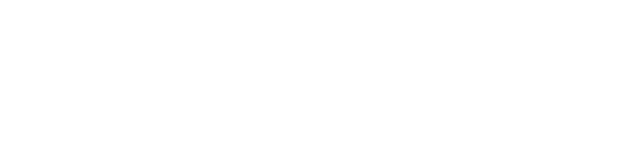
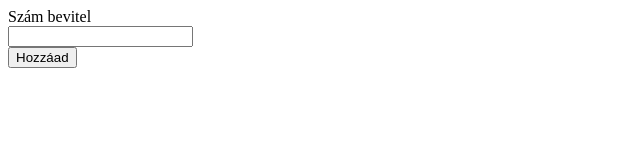
Before and after one commit to CserhiBerni/TesztDoga, a website: page index.html in a window 1280 px wide. Shown: the whole page, without its empty margins (0-640 px from the left). Drawn offline with Linux system fonts and the light colour scheme.

Commit message:
Added basic HTML sctructure.

```diff
--- a/index.html
+++ b/index.html
@@ -8,7 +8,12 @@
   </head>
   <body>
     <div id="app">
+      <label for="input">Szám bevitel</label><br>
+      <input type="number" name="input" id="input"><br>
+      <button id="addNumber">Hozzáad</button><br>
+      <ul id="list">
 
+      </ul>
     </div>
     <script type="module" src="/main.js"></script>
   </body>
```
